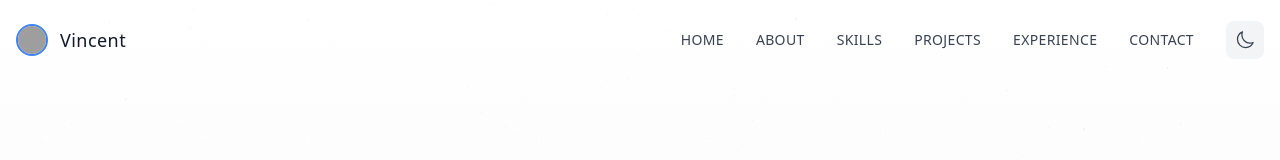
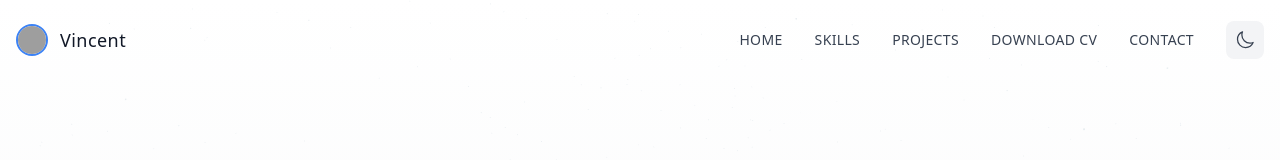
Before and after one commit to vincenttwizere/p-portifolio, a React (Vite) app: page / in a window 1280 px wide. Shown: the top 160 px of the page. Built offline with nearby package versions, Linux system fonts and the light colour scheme; grey boxes are pictures that could not be loaded.

Commit message:
updating navbar

```diff
--- a/src/components/Navbar.jsx
+++ b/src/components/Navbar.jsx
@@ -19,10 +19,9 @@ const Navbar = () => {
 
   const navLinks = [
     { name: 'Home', href: '#home' },
-    { name: 'About', href: '#about' },
     { name: 'Skills', href: '#skills' },
     { name: 'Projects', href: '#projects' },
-    { name: 'Experience', href: '#experience' },
+    { name: 'Download CV', href: '/path-to-your-cv.pdf', download: true },
     { name: 'Contact', href: '#contact' },
   ];
 
@@ -59,6 +58,7 @@ const Navbar = () => {
               <motion.a
                 key={link.name}
                 href={link.href}
+                download={link.download}
                 className="text-sm text-gray-700 dark:text-gray-300 hover:text-primary dark:hover:text-primary-light transition-colors tracking-wide uppercase"
                 whileHover={{ y: -2 }}
               >
@@ -104,6 +104,7 @@ const Navbar = () => {
               <motion.a
                 key={link.name}
                 href={link.href}
+                download={link.download}
                 className="block px-4 py-2 text-sm text-gray-700 dark:text-gray-300 hover:text-primary dark:hover:text-primary-light transition-colors rounded-lg hover:bg-gray-100 dark:hover:bg-gray-800 tracking-wide uppercase"
                 onClick={() => setIsOpen(false)}
                 whileHover={{ x: 10 }}
```
